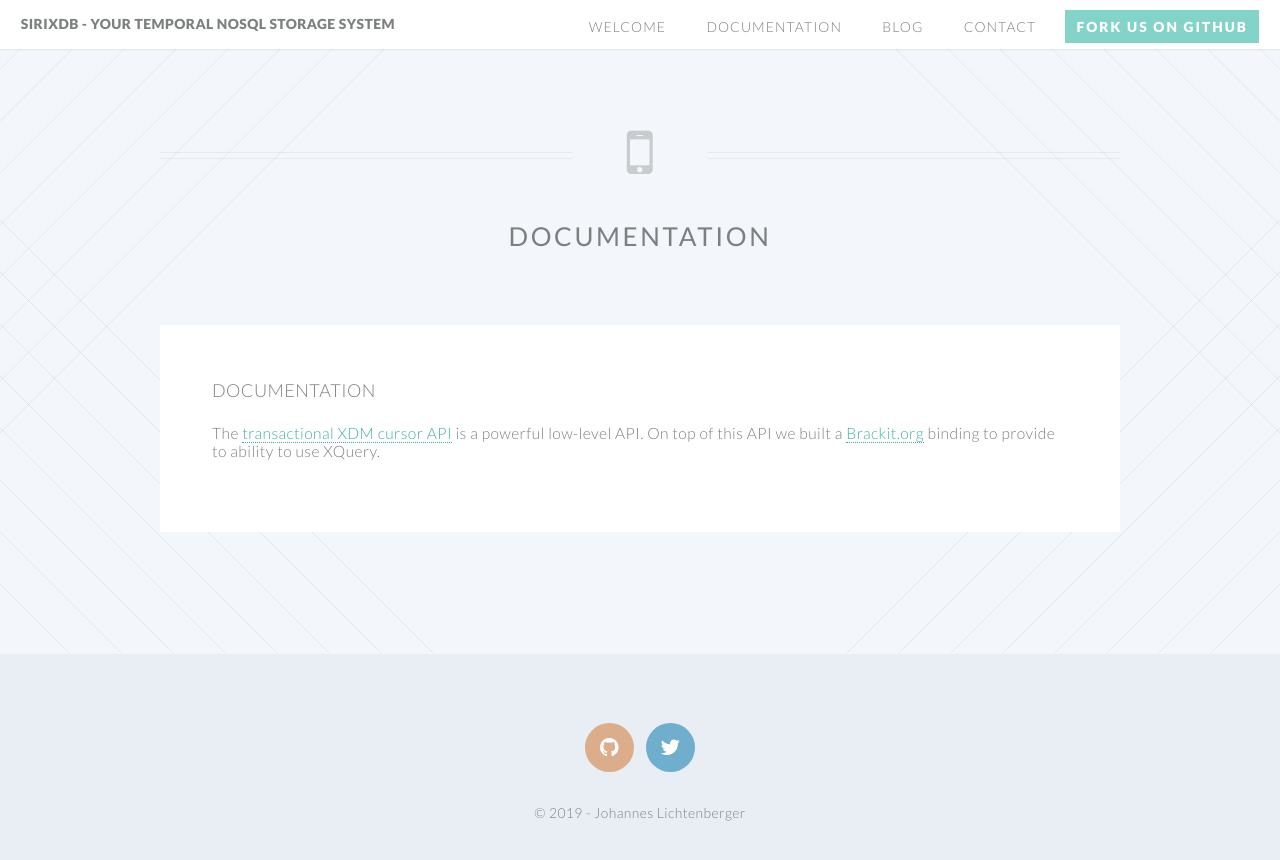
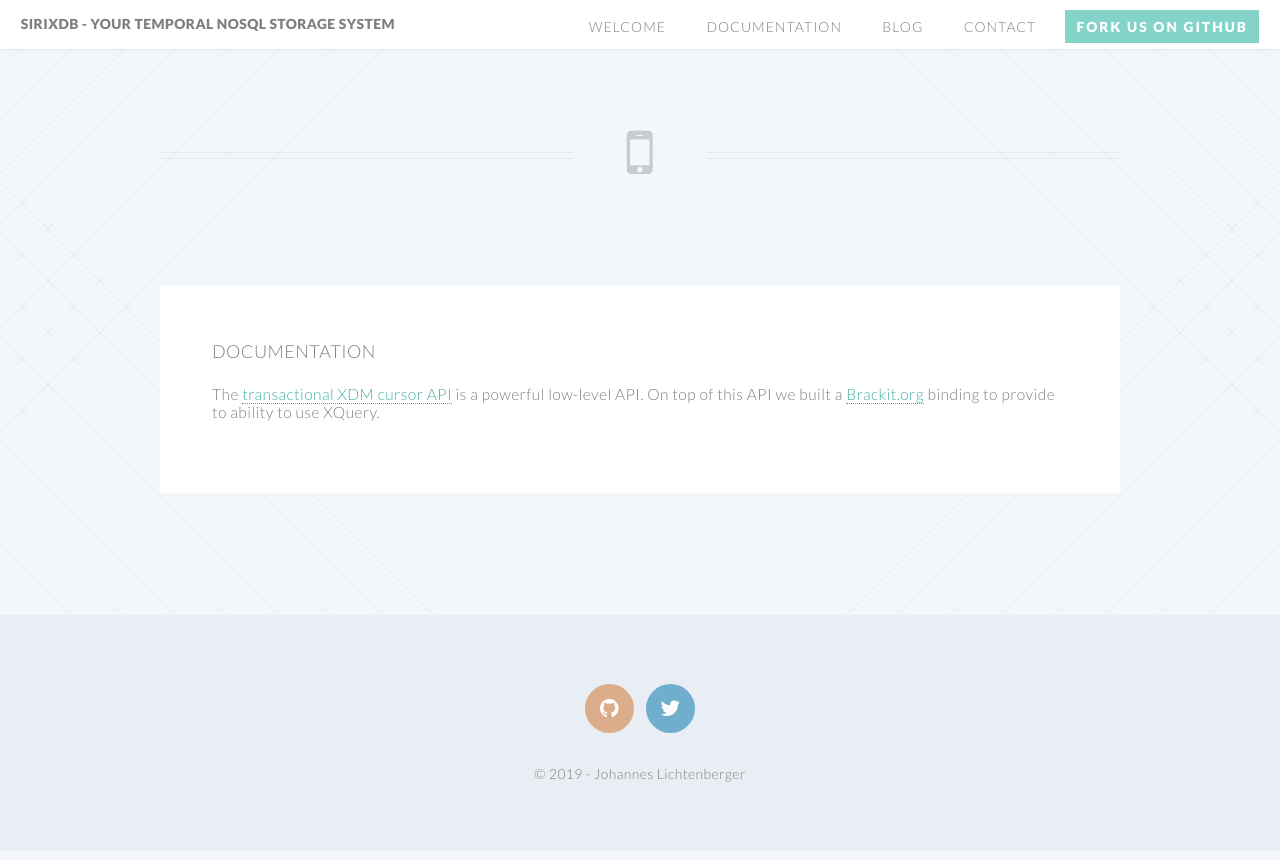
Before and after one commit to sirixdb/sirixdb.github.io, a Jekyll site: the page built from documentation.md, in a window 1280 px wide. Shown: the top 860 px of the page. Built offline with Jekyll 4.4.1, drawn with Linux system fonts in a browser that asks for light colours.

Commit message:
Update article-head.html

```diff
--- a/_includes/article-head.html
+++ b/_includes/article-head.html
@@ -2,7 +2,7 @@
         <article id="main">
                 <header class="special container">
                     <span class="icon fa-mobile"></span>
-                    <h2><strong>{{ page.title }}</strong></h2>
+                    <h2><strong>{{ page.doctitle }}</strong></h2>
                 </header>
                 <section class="wrapper style4 container">
                     <div class="content">
```
